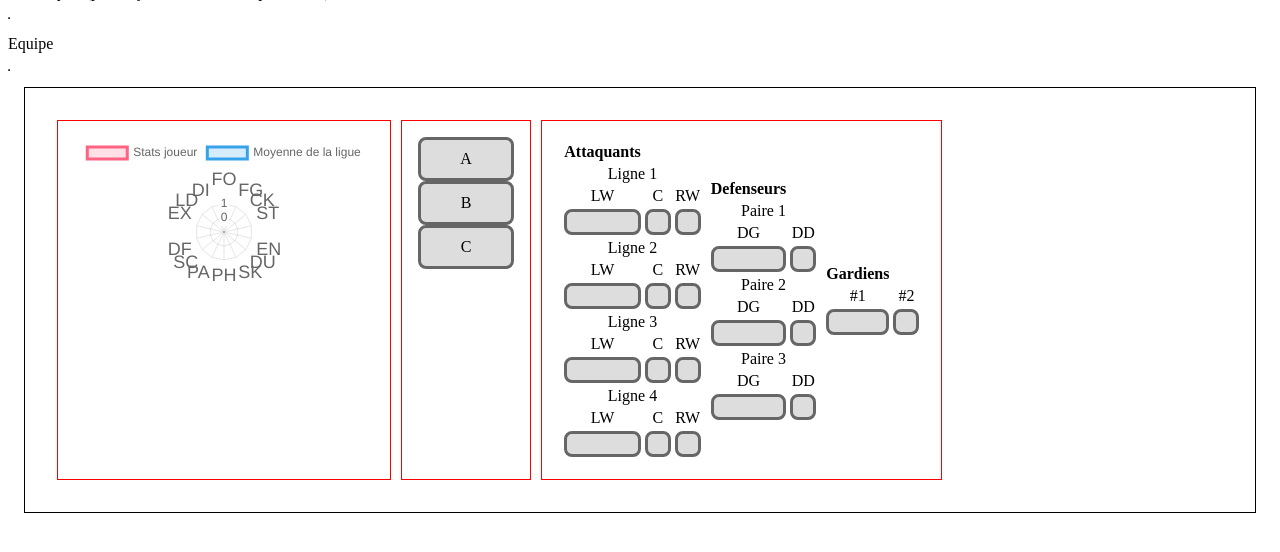
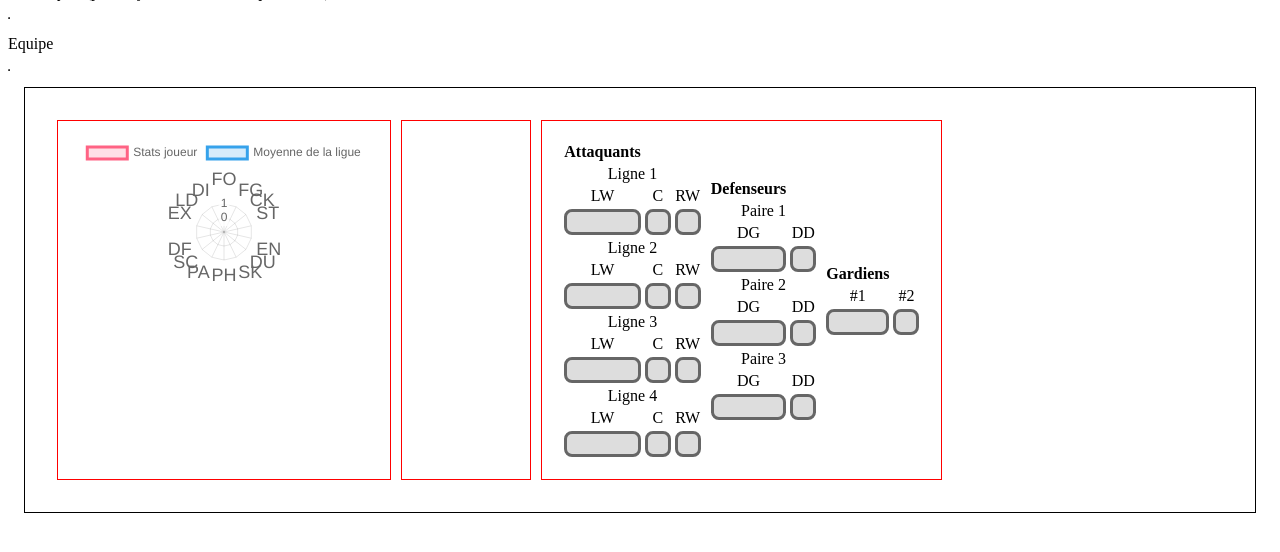
Before and after one commit to MikaelBrassard99/simu-ashl, a Flask app: template template/allStats.html in a window 1280 px wide. Shown: the part 96-648 px from the top of the page. Run offline with Flask 3, Linux system fonts and the light colour scheme; the template is opened without the code that fills it, so the values that code supplies are empty; some libraries are stand-ins or nearby versions.

Commit message:
working on line management

```diff
--- a/template/allStats.html
+++ b/template/allStats.html
@@ -135,14 +135,14 @@
     </div>
     <!-- player graph stats -->
     <div class='container'>
+        <!-- chart div -->
         <div class='child'>
             <canvas id="radarChart"></canvas>
         </div>
-        <div class="child">
-            <div draggable="true" class="box">A</div>
-            <div draggable="true" class="box">B</div>
-            <div draggable="true" class="box">C</div>
+        <!-- PlayerSel Div -->
+        <div id="playerSel" class="child">
         </div>
+        <!-- Lines Div -->
         <div class='child'>
             <table>
                 <tr>
@@ -159,13 +159,13 @@
                             </tr>
                             <tr>
                                 <td>
-                                    <div draggable="true" class="box"></div>
+                                    <div id="LW_Line_1" draggable="true" class="box"></div>
                                 </td>
                                 <td>
-                                    <div draggable="true" class="box"></div>
+                                    <div id="C_Line_1" draggable="true" class="box"></div>
                                 </td>
                                 <td>
-                                    <div draggable="true" class="box"></div>
+                                    <div id="RW_Line_1" draggable="true" class="box"></div>
                                 </td>
                             </tr>
                             <tr>
@@ -178,13 +178,13 @@
                             </tr>
                             <tr>
                                 <td>
-                                    <div draggable="true" class="box"></div>
+                                    <div id="LW_Line_2" draggable="true" class="box"></div>
                                 </td>
                                 <td>
-                                    <div draggable="true" class="box"></div>
+                                    <div id="C_Line_2" draggable="true" class="box"></div>
                                 </td>
                                 <td>
-                                    <div draggable="true" class="box"></div>
+                                    <div id="RW_Line_2" draggable="true" class="box"></div>
                                 </td>
                             </tr>
                             <tr>
@@ -197,13 +197,13 @@
                             </tr>
                             <tr>
                                 <td>
-                                    <div draggable="true" class="box"></div>
+                                    <div id="LW_Line_3" draggable="true" class="box"></div>
                                 </td>
                                 <td>
-                                    <div draggable="true" class="box"></div>
+                                    <div id="C_Line_3" draggable="true" class="box"></div>
                                 </td>
                                 <td>
-                                    <div draggable="true" class="box"></div>
+                                    <div id="RW_Line_3" draggable="true" class="box"></div>
                                 </td>
                             </tr>
                             <tr>
@@ -216,13 +216,13 @@
                             </tr>
                             <tr>
                                 <td>
-                                    <div draggable="true" class="box"></div>
+                                    <div id="LW_Line_4" draggable="true" class="box"></div>
                                 </td>
                                 <td>
-                                    <div draggable="true" class="box"></div>
+                                    <div id="C_Line_4" draggable="true" class="box"></div>
                                 </td>
                                 <td>
-                                    <div draggable="true" class="box"></div>
+                                    <div id="RW_Line_4" draggable="true" class="box"></div>
                                 </td>
                             </tr>
                         </table>
@@ -239,10 +239,10 @@
                             </tr>
                             <tr>
                                 <td>
-                                    <div draggable="true" class="box"></div>
+                                    <div id="DG_Line_1" draggable="true" class="box"></div>
                                 </td>
                                 <td>
-                                    <div draggable="true" class="box"></div>
+                                    <div id="DD_Line_1" draggable="true" class="box"></div>
                                 </td>
                             </tr>
                             <tr>
@@ -254,10 +254,10 @@
                             </tr>
                             <tr>
                                 <td>
-                                    <div draggable="true" class="box"></div>
+                                    <div id="DG_Line_2" draggable="true" class="box"></div>
                                 </td>
                                 <td>
-                                    <div draggable="true" class="box"></div>
+                                    <div id="DD_Line_2" draggable="true" class="box"></div>
                                 </td>
                             </tr>
                             <tr>
@@ -269,10 +269,10 @@
                             </tr>
                             <tr>
                                 <td>
-                                    <div draggable="true" class="box"></div>
+                                    <div id="DG_Line_3" draggable="true" class="box"></div>
                                 </td>
                                 <td>
-                                    <div draggable="true" class="box"></div>
+                                    <div id="DD_Line_3" draggable="true" class="box"></div>
                                 </td>
                             </tr>
                         </table>
```
Also changed, not shown: static/script.js (+28 -17 lines).
